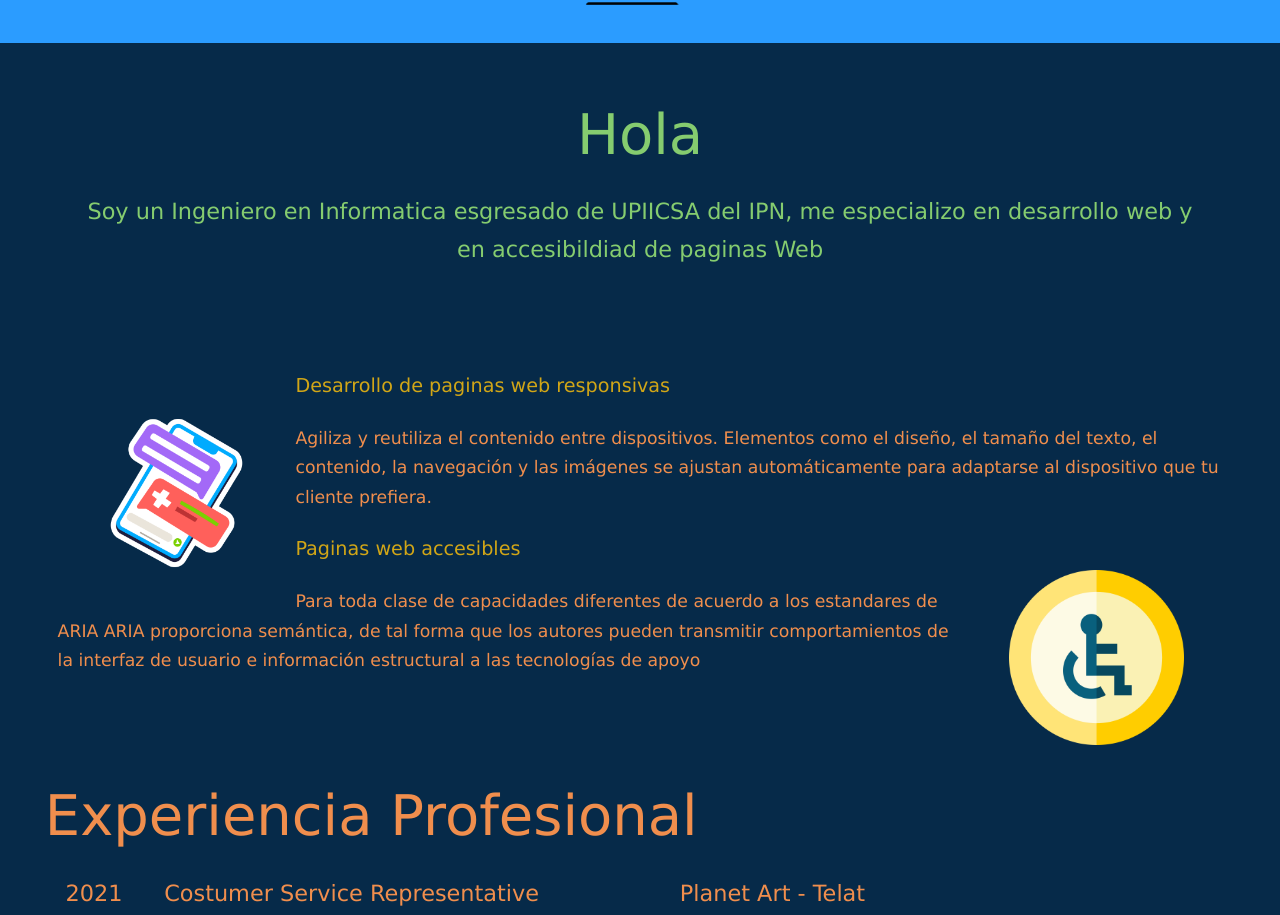
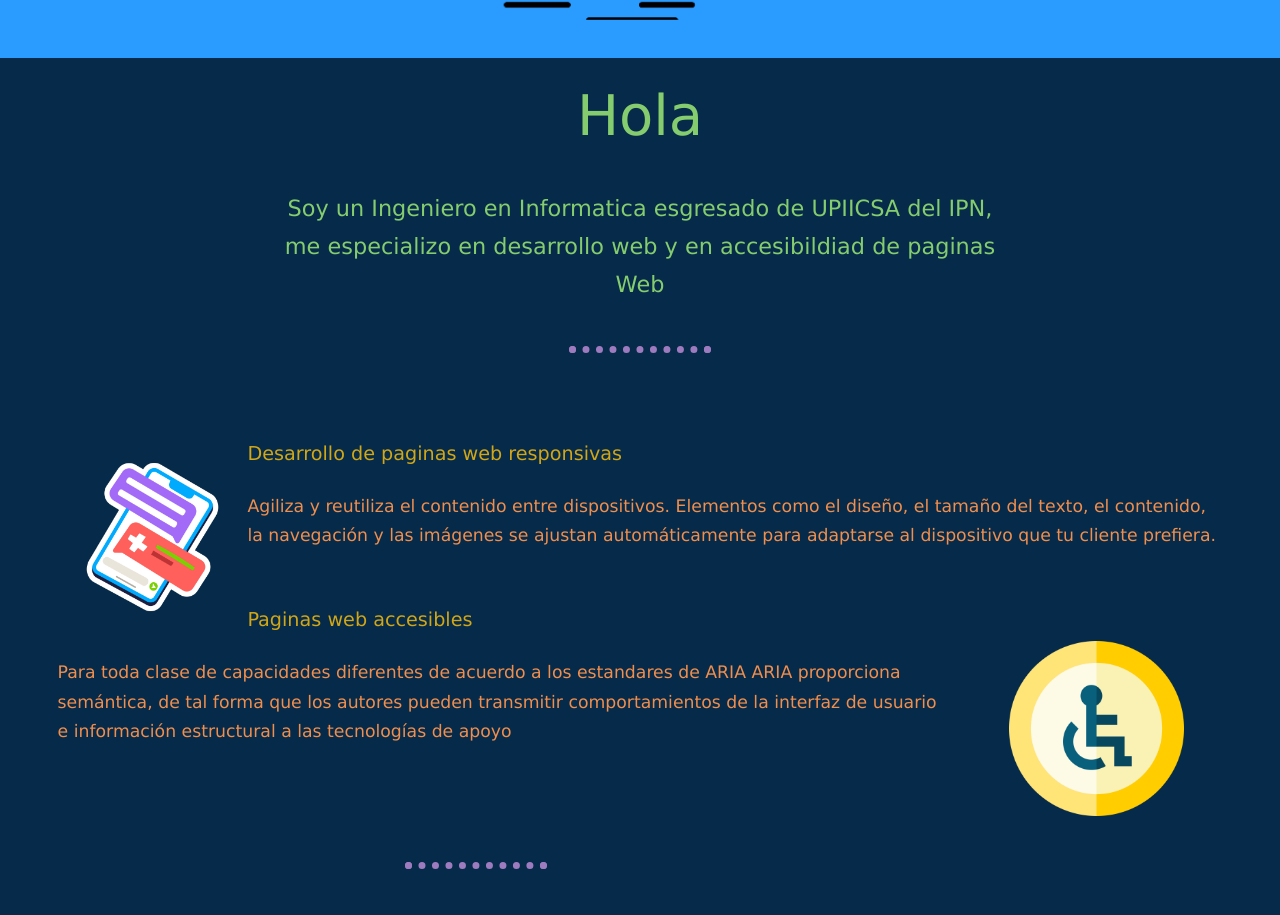
Before and after one commit to AlejandroNav/angela-yu, a plain HTML site: page learn1.html in a window 1280 px wide. Shown: the part 679-1594 px from the top of the page. Drawn offline with Linux system fonts and the light colour scheme.

Commit message:
styled hr and general margins

```diff
--- a/files/css/cv1.css
+++ b/files/css/cv1.css
@@ -69,6 +69,7 @@ h1{
 }
 h2{
     font-size: 2.5em;
+    padding-bottom: 15px;
 
 }
 p{
@@ -82,11 +83,12 @@ p{
     background-color: rgb(43, 156, 255);
 }
 .greeting{
-    margin: 1.5em;
     color: rgb(133, 204, 111);
     font-size: 1.4em;
     padding: 1em;
     text-align: center;
+    width: 60%;
+    margin: auto;
 }
 
 .supra{
@@ -102,6 +104,8 @@ p{
 }
 .supra-row{
 text-align: left;
+margin-bottom: 3em;
+
 }
 h3{
     color: #d1a617;
@@ -149,7 +153,7 @@ footer{
 .centerImga{
     width: 13%;
     float: left;
-    margin: 2.7rem;
+    margin: 1em;
 }
 .centerImgb{
     width: 15%;
@@ -160,3 +164,10 @@ footer{
     border: dotted 2px #d1a617;
 
 }
+
+hr{
+    border:  dotted 7px rgb(158, 123, 190);
+    border-bottom: none;
+    width: 10%;
+    margin: 0 auto 60px;
+}
--- a/learn1.html
+++ b/learn1.html
@@ -30,7 +30,7 @@
             <p>Soy un Ingeniero en Informatica esgresado de UPIICSA del IPN, me especializo en desarrollo web y en
                 accesibildiad de paginas Web</p>
         </div>
-
+        <hr>
         <div class="supra box">
             <div class="supra-row">
                 <img class="centerImga" src="files\images\telemedicine.png" alt="">
@@ -50,7 +50,7 @@
 
 
         </div>
-
+        <hr>
         <div class="experiencia box">
             <h2>Experiencia Profesional</h1>
                 <table>
@@ -89,9 +89,9 @@
                     </tr>
                 </table>
         </div>
+        <hr>
+        <div class="habilidades box">
 
-        <div class="habilidades box">
-            <hr>
             <table>
                 <tr>
                     <td>
```
